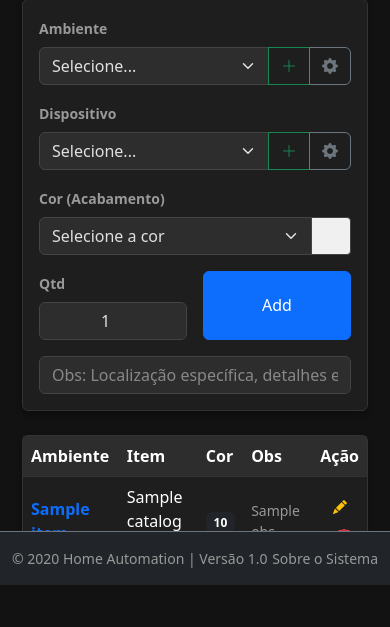
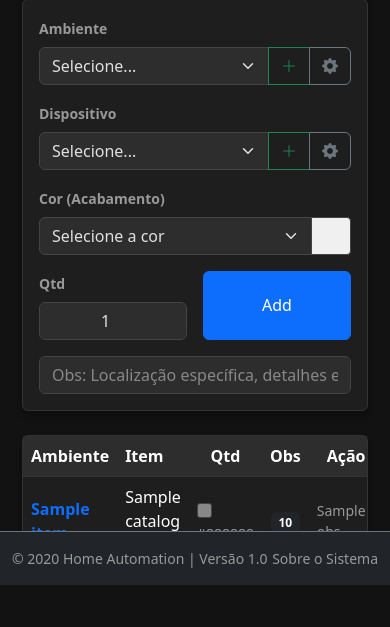
Before and after one commit to maiconferreiraa/consultoria, a Flask app: template templates/gerenciar_projeto.html in a window 390 px wide. Shown: the part 259-886 px from the top of the page. Run offline with Flask 3, Linux system fonts and the light colour scheme; the template is opened without the code that fills it: most values are stand-ins (such as "Sample title", 1, 10 or a date in 2020).

Commit message:
ADD: Ajuste cor

```diff
--- a/templates/gerenciar_projeto.html
+++ b/templates/gerenciar_projeto.html
@@ -401,7 +401,7 @@
         <div class="card">
             <div class="table-responsive">
                 <table class="table table-hover align-middle mb-0">
-                    <thead class="table-light"><tr><th>Ambiente</th><th>Item</th><th>Cor</th><th class="d-none d-md-table-cell">Qtd</th><th>Obs</th><th class="text-end">Ação</th></tr></thead>
+                    <thead class="table-light"><tr><th>Ambiente</th><th>Item</th><th class="d-none d-md-table-cell">Cor</th><th class="text-center">Qtd</th><th>Obs</th><th class="text-end">Ação</th></tr></thead>
                     <tbody>
                         {% for item in project.items %}
                         <tr>
@@ -415,7 +415,7 @@
                                 {% set color_hex = '#F0F0F0' %}
                             {% endif %}
 
-                            <td class="d-none d-md-table-cell">
+                            <td>
                                 <span style="display: inline-block; width: 15px; height: 15px; background-color: {{ color_hex }}; border: 1px solid #444; vertical-align: middle; margin-right: 5px; border-radius: 3px;"></span>
                                 <small class="text-muted">{{ item_color_val }}</small>
                             </td>
```
